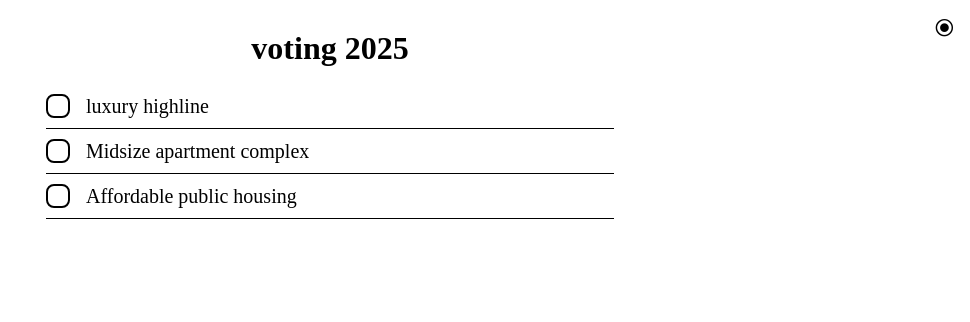
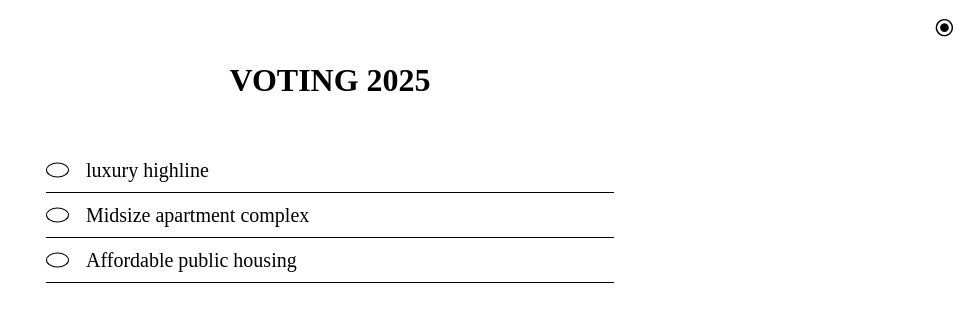
Before and after one commit to ja-beta/dirt, a plain HTML site: page index.html in a window 1280 px wide. Shown: the whole page, without its empty margins (310-1280 px from the left). Drawn offline with Linux system fonts and the light colour scheme.

Commit message:
changed some css

```diff
--- a/style.css
+++ b/style.css
@@ -91,7 +91,8 @@ h1{
     font-size: 2rem;
     font-weight: 700;
     text-align: center;
-    margin-bottom: 1rem;
+    margin: 2rem 0 3rem 0;
+    text-transform: uppercase;
 }
 
 .list-container{
@@ -131,10 +132,10 @@ h1{
     left: 0;
     top: 50%;
     transform: translateY(-50%);
-    width: 24px;
-    height: 24px;
-    border: 2px solid var(--text-color);
-    border-radius: 8px;
+    width: 23px;
+    height: 15px;
+    border: 1px solid var(--text-color);
+    border-radius: 50%;
     background-color: var(--bg-color);
     transition: all 0.2s ease;
 }
```
